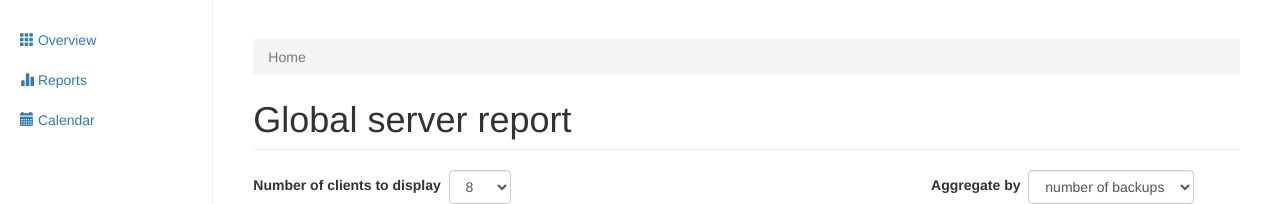
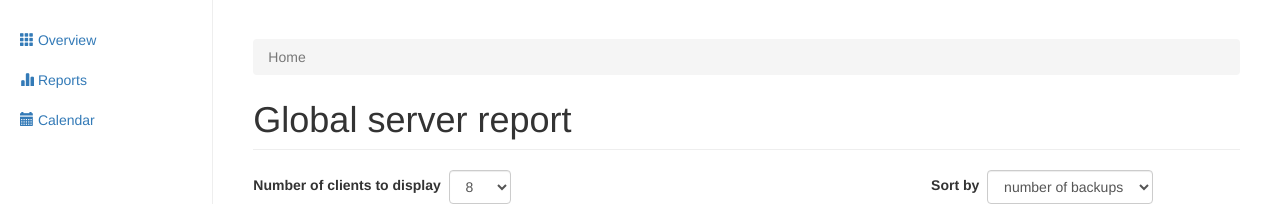
Before and after one commit to ziirish/burp-ui, a Python web app: template burpui/templates/clients-report.html in a window 1280 px wide. Shown: the part 51-255 px from the top of the page. Run offline with Jinja, Linux system fonts and the light colour scheme; the template is opened without the code that fills it, so the values that code supplies are empty; some libraries are stand-ins or nearby versions.

Commit message:
rephrase

```diff
--- a/burpui/templates/client-browse.html
+++ b/burpui/templates/client-browse.html
@@ -40,7 +40,7 @@
             </form>
             <div class="form-inline col-md-6 text-right">
               <button class="btn btn-default pull-right" id="btn-expand-collapse-tree" data-collapsed="true" data-toggle="tooltip" data-placement="top" title="{{ _('This will only expand already loaded nodes to avoid flooding the server with the lazy-loading requests') }}"><i class="fa fa-expand" aria-hidden="true"></i>&nbsp;{{ _('Expand tree') }}</button>
-              <button class="btn btn-default pull-right" ng-show="load_all" id="btn-load-all-tree" data-toggle="tooltip" data-placement="top" title="{{ _('This may take some time depending the number of files in your backup') }}" ng-cloak><i class="fa fa-database" aria-hidden="true"></i>&nbsp;{{ _('Load all nodes') }}</button>
+              <button class="btn btn-default pull-right" ng-show="load_all" id="btn-load-all-tree" data-toggle="tooltip" data-placement="top" title="{{ _('This may take some time depending the number of files in your backup') }}" ng-cloak><i class="fa fa-database" aria-hidden="true"></i>&nbsp;{{ _('Fetch all nodes') }}</button>
             </div>
           </div>
           <br />
--- a/burpui/templates/clients-report.html
+++ b/burpui/templates/clients-report.html
@@ -30,7 +30,7 @@
             </form>
             <form class="form-inline col-md-4 col-md-offset-4">
               <div class="form-group">
-                <label for="aggreg">{{ _('Aggregate by') }}&nbsp;</label>
+                <label for="aggreg">{{ _('Sort by') }}&nbsp;</label>
                 <select name="aggreg" id="aggreg" class="form-control" onchange="_clients()">
                   {% for x,y in (('none', _('none')), ('number', _('number of backups')), ('files', _('number of files')), ('size', _('used space'))) %}
                   {% if (g.aggreg is not none and g.aggreg == x) or x == 'number' %}
```
Also changed, not shown: burpui/translations/es/LC_MESSAGES/messages.po, burpui/translations/fr/LC_MESSAGES/messages.po.
